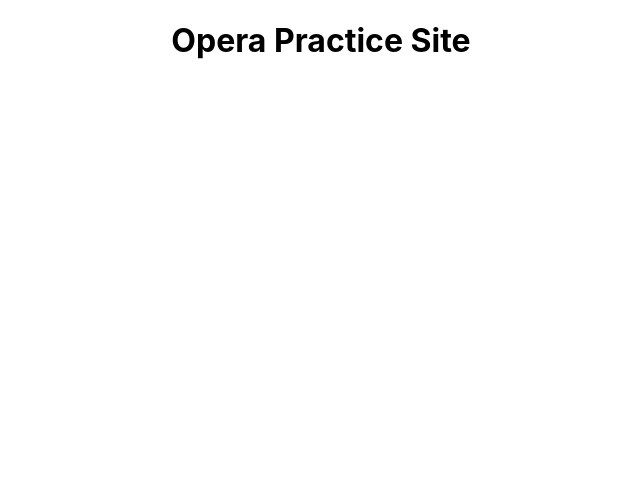
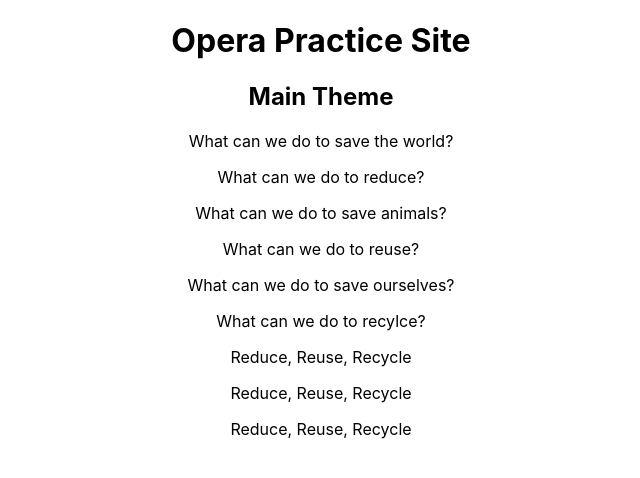
Before and after one commit to Sheilabob/OperaPracticeSite, a React (Create React App) app: page / in a window 1280 px wide. Shown: the top 478 px of the page, without its empty margins (319-959 px from the left). Built offline with nearby package versions, Linux system fonts and the light colour scheme.

Commit message:
added words for main theme chorus

```diff
--- a/src/App.js
+++ b/src/App.js
@@ -1,10 +1,12 @@
 import './App.css';
 import Header from './Header';
+import MainTheme from './MainTheme';
 
 function App() {
   return (
     <div className="App">
       <Header />
+      <MainTheme />
     </div>
   );
 }
--- /dev/null
+++ b/src/MainTheme.js
@@ -0,0 +1,18 @@
+function MainTheme() {
+    return (
+      <div>
+        <h2>Main Theme</h2>
+        <p>What can we do to save the world?</p>
+        <p>What can we do to reduce?</p>
+        <p>What can we do to save animals?</p>
+        <p>What can we do to reuse?</p>
+        <p>What can we do to save ourselves?</p>
+        <p>What can we do to recylce?</p>
+        <p>Reduce, Reuse, Recycle</p>
+        <p>Reduce, Reuse, Recycle</p>
+        <p>Reduce, Reuse, Recycle</p>
+      </div>
+    );
+  }
+
+  export default MainTheme;
```
